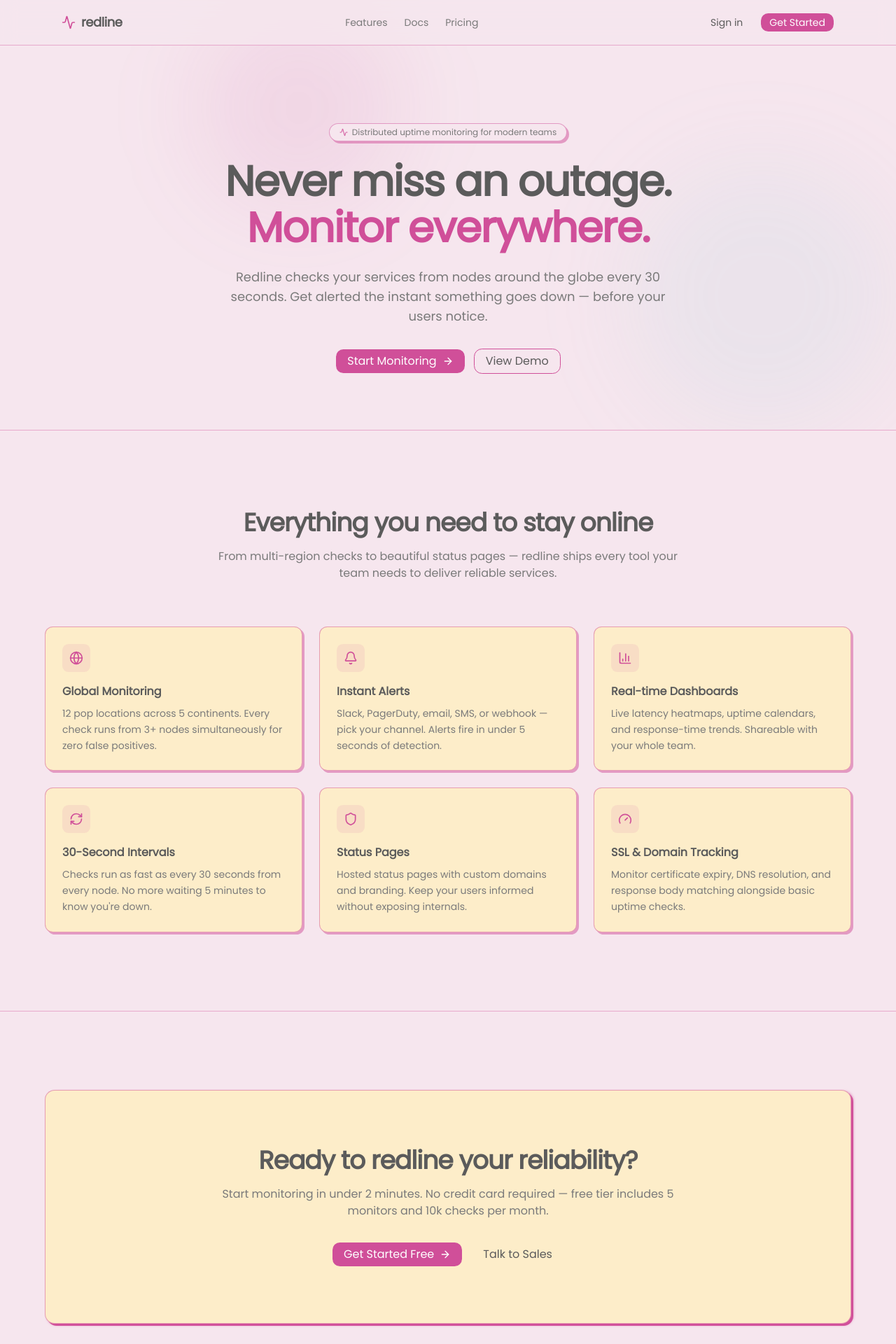
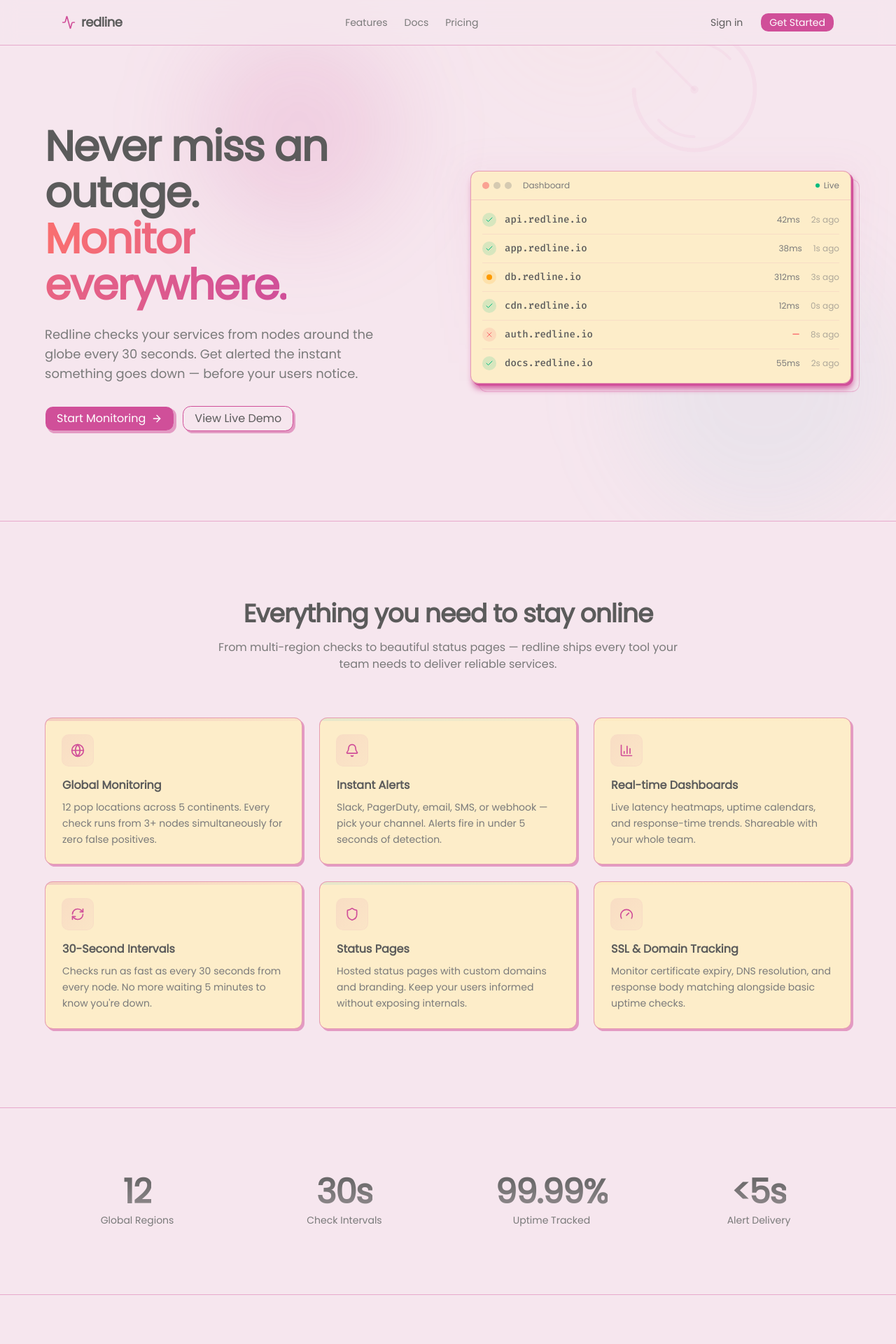
Before and after one commit to shravanasati/redline, a Next.js app in the folder apps/paddock/: page / in a window 1280 px wide. Shown: the top 1920 px of the page at 70% size. Built offline with nearby package versions, Linux system fonts and the light colour scheme.

Commit message:
animate navbar on mobile + improved dseign

```diff
--- a/apps/paddock/app/layout.tsx
+++ b/apps/paddock/app/layout.tsx
@@ -19,7 +19,7 @@ const fontMono = Fira_Code({
 });
 
 export const metadata: Metadata = {
-  title: "redline — Distributed Uptime Monitoring",
+  title: "redline | Distributed Uptime Monitoring",
   description:
     "Monitor your services from nodes across the globe every 30 seconds. Get instant alerts before your users notice.",
 };
--- a/apps/paddock/app/page.tsx
+++ b/apps/paddock/app/page.tsx
@@ -2,6 +2,7 @@ import { Footer } from "@/components/footer";
 import { Cta } from "@/components/landing/cta";
 import { Features } from "@/components/landing/features";
 import { Hero } from "@/components/landing/hero";
+import { Stats } from "@/components/landing/stats";
 import { Navbar } from "@/components/navbar";
 
 export default function Home() {
@@ -11,6 +12,7 @@ export default function Home() {
       <main>
         <Hero />
         <Features />
+        <Stats />
         <Cta />
       </main>
       <Footer />
--- a/apps/paddock/components/landing/cta.tsx
+++ b/apps/paddock/components/landing/cta.tsx
@@ -1,32 +1,43 @@
-import { ArrowRight } from "lucide-react";
+import { Activity, ArrowRight } from "lucide-react";
 import { Button } from "@/components/ui/button";
 
 export function Cta() {
   return (
     <section className="border-t border-border/40 px-4 py-20 sm:px-6 sm:py-28">
       <div className="mx-auto max-w-6xl">
-        <div className="relative overflow-hidden rounded-3xl border border-border/50 bg-card px-6 py-16 shadow-md sm:px-16 sm:py-20">
+        <div className="relative overflow-hidden rounded-3xl border border-border/50 bg-card px-6 py-16 shadow-xl sm:px-16 sm:py-20">
           <div className="pointer-events-none absolute inset-0 -z-10">
-            <div className="absolute -top-24 -right-24 h-64 w-64 rounded-full bg-primary/10 blur-3xl" />
-            <div className="absolute -bottom-24 -left-24 h-64 w-64 rounded-full bg-secondary/10 blur-3xl" />
+            <div className="absolute -top-24 -right-24 h-72 w-72 rounded-full bg-primary/10 blur-3xl" />
+            <div className="absolute -bottom-24 -left-24 h-72 w-72 rounded-full bg-secondary/10 blur-3xl" />
           </div>
 
+          <div className="relative">
             <div className="mx-auto max-w-2xl text-center">
+              <div className="mb-6 inline-flex items-center gap-2 rounded-full border border-border/40 bg-background px-4 py-1.5 text-xs font-medium text-muted-foreground shadow-xs">
+                <Activity className="size-3 text-primary" />
+                Start in under 2 minutes
+              </div>
+
               <h2 className="font-heading text-3xl font-bold tracking-tight sm:text-4xl">
                 Ready to redline your reliability?
               </h2>
               <p className="mt-4 text-muted-foreground">
-              Start monitoring in under 2 minutes. No credit card required —
-              free tier includes 5 monitors and 10k checks per month.
+                No credit card required. Free tier includes 5 monitors and
+                10,000 checks per month.
               </p>
               <div className="mt-8 flex flex-col items-center justify-center gap-3 sm:flex-row">
-              <Button size="lg" className="gap-2 text-base">
+                <Button size="lg" className="gap-2 text-base shadow-xs">
                   Get Started Free
                   <ArrowRight className="size-4" />
                 </Button>
-              <Button variant="ghost" size="lg" className="text-base">
+                {/* <Button
+                  variant="outline"
+                  size="lg"
+                  className="text-base shadow-xs"
+                >
                   Talk to Sales
-              </Button>
+                </Button> */}
+              </div>
             </div>
           </div>
         </div>
--- a/apps/paddock/components/landing/features.tsx
+++ b/apps/paddock/components/landing/features.tsx
@@ -6,36 +6,42 @@ const features = [
     title: "Global Monitoring",
     description:
       "12 pop locations across 5 continents. Every check runs from 3+ nodes simultaneously for zero false positives.",
+    accent: "from-primary/20 to-primary/5",
   },
   {
     icon: Bell,
     title: "Instant Alerts",
     description:
       "Slack, PagerDuty, email, SMS, or webhook — pick your channel. Alerts fire in under 5 seconds of detection.",
+    accent: "from-secondary/20 to-secondary/5",
   },
   {
     icon: BarChart3,
     title: "Real-time Dashboards",
     description:
       "Live latency heatmaps, uptime calendars, and response-time trends. Shareable with your whole team.",
+    accent: "from-accent/20 to-accent/5",
   },
   {
     icon: RefreshCw,
     title: "30-Second Intervals",
     description:
       "Checks run as fast as every 30 seconds from every node. No more waiting 5 minutes to know you're down.",
+    accent: "from-primary/20 to-primary/5",
   },
   {
     icon: Shield,
     title: "Status Pages",
     description:
       "Hosted status pages with custom domains and branding. Keep your users informed without exposing internals.",
+    accent: "from-secondary/20 to-secondary/5",
   },
   {
     icon: Gauge,
     title: "SSL & Domain Tracking",
     description:
       "Monitor certificate expiry, DNS resolution, and response body matching alongside basic uptime checks.",
+    accent: "from-accent/20 to-accent/5",
   },
 ];
 
@@ -62,9 +68,12 @@ export function Features() {
             return (
               <div
                 key={feature.title}
-                className="group rounded-2xl border border-border/50 bg-card p-6 shadow-xs transition-all hover:shadow-md"
+                className="group relative overflow-hidden rounded-2xl border border-border/50 bg-card p-6 shadow-xs transition-all hover:-translate-y-0.5 hover:shadow-lg"
               >
-                <div className="mb-4 flex size-10 items-center justify-center rounded-xl bg-primary/10 text-primary">
+                <div
+                  className={`absolute inset-x-0 top-0 h-1 bg-linear-to-r ${feature.accent}`}
+                />
+                <div className="mb-4 flex size-11 items-center justify-center rounded-xl bg-linear-to-br from-primary/10 to-primary/5 text-primary ring-1 ring-primary/10">
                   <Icon className="size-5" />
                 </div>
                 <h3 className="font-heading font-semibold">{feature.title}</h3>
--- a/apps/paddock/components/landing/hero.tsx
+++ b/apps/paddock/components/landing/hero.tsx
@@ -1,40 +1,158 @@
-import { Activity, ArrowRight } from "lucide-react";
+import { ArrowRight, Check, X } from "lucide-react";
 import { Button } from "@/components/ui/button";
+
+const monitors = [
+  { name: "api.redline.io", status: "up", latency: "42ms", checked: "2s ago" },
+  { name: "app.redline.io", status: "up", latency: "38ms", checked: "1s ago" },
+  {
+    name: "db.redline.io",
+    status: "degraded",
+    latency: "312ms",
+    checked: "3s ago",
+  },
+  { name: "cdn.redline.io", status: "up", latency: "12ms", checked: "0s ago" },
+  { name: "auth.redline.io", status: "down", latency: "—", checked: "8s ago" },
+  { name: "docs.redline.io", status: "up", latency: "55ms", checked: "2s ago" },
+];
+
+function ClockSVG() {
+  return (
+    <svg
+      className="absolute top-8 right-[15%] h-48 w-48 text-primary/5 hidden sm:block"
+      viewBox="0 0 100 100"
+      fill="none"
+      aria-hidden="true"
+    >
+      <path
+        d="M50 5 A45 45 0 1 1 5 50"
+        stroke="currentColor"
+        strokeWidth="3"
+        strokeLinecap="round"
+      />
+      <path
+        d="M50 15 A35 35 0 1 1 15 50"
+        stroke="currentColor"
+        strokeWidth="2"
+        strokeLinecap="round"
+        strokeDasharray="30 80"
+      />
+      <circle cx="50" cy="50" r="3" fill="currentColor" />
+      <line
+        x1="50"
+        y1="50"
+        x2="22"
+        y2="22"
+        stroke="currentColor"
+        strokeWidth="2"
+        strokeLinecap="round"
+      />
+    </svg>
+  );
+}
 
 export function Hero() {
   return (
-    <section className="relative overflow-hidden px-4 pb-20 pt-28 sm:px-6 sm:pt-36 lg:pt-44">
-      <div className="pointer-events-none absolute inset-0 -z-10">
-        <div className="absolute top-1/4 left-1/3 h-72 w-72 -translate-x-1/2 -translate-y-1/2 rounded-full bg-primary/10 blur-3xl" />
+    <section className="relative overflow-hidden px-4 pb-24 pt-28 sm:px-6 sm:pt-36 lg:pb-32 lg:pt-44">
+      <div className="pointer-events-none absolute inset-0 -z-10 select-none">
+        <div className="absolute top-1/4 left-1/3 h-72 w-72 -translate-x-1/2 -translate-y-1/2 rounded-full bg-primary/15 blur-3xl" />
         <div className="absolute right-0 bottom-0 h-96 w-96 rounded-full bg-secondary/10 blur-3xl" />
+        <div className="absolute -top-32 right-1/4 h-64 w-64 rounded-full bg-accent/5 blur-3xl" />
+        <ClockSVG />
       </div>
 
-      <div className="mx-auto max-w-4xl text-center">
-        <div className="mb-6 inline-flex items-center gap-1.5 rounded-full border border-border/50 bg-background px-3.5 py-1 text-xs font-medium text-muted-foreground shadow-xs">
-          <Activity className="size-3 text-primary" />
-          Distributed uptime monitoring for modern teams
-        </div>
-
+      <div className="mx-auto max-w-6xl lg:grid lg:grid-cols-2 lg:items-center lg:gap-16">
+        <div>
           <h1 className="font-heading text-4xl font-bold leading-[1.1] tracking-tight sm:text-5xl lg:text-6xl">
             Never miss an outage.
             <br />
-          <span className="text-primary">Monitor everywhere.</span>
+            <span className="bg-linear-to-r from-destructive to-primary bg-clip-text text-transparent">
+              Monitor everywhere.
+            </span>
           </h1>
 
-        <p className="mx-auto mt-6 max-w-2xl text-base text-muted-foreground sm:text-lg">
+          <p className="mt-6 max-w-lg text-base text-muted-foreground sm:text-lg">
             Redline checks your services from nodes around the globe every 30
             seconds. Get alerted the instant something goes down — before your
             users notice.
           </p>
 
-        <div className="mt-8 flex flex-col items-center justify-center gap-3 sm:flex-row">
-          <Button size="lg" className="gap-2 text-base">
+          <div className="mt-8 flex flex-col gap-3 sm:flex-row">
+            <Button size="lg" className="gap-2 text-base shadow-xs">
               Start Monitoring
               <ArrowRight className="size-4" />
             </Button>
-          <Button variant="outline" size="lg" className="text-base">
-            View Demo
+            <Button variant="outline" size="lg" className="text-base shadow-xs">
+              View Live Demo
             </Button>
+          </div>
+        </div>
+
+        <div className="relative mt-16 lg:mt-0">
+          <div className="absolute -inset-x-4 -inset-y-2 -z-10 rounded-3xl bg-linear-to-b from-primary/5 to-transparent blur-xl" />
+          <div className="rounded-2xl border border-border/50 bg-card shadow-xl">
+            <div className="flex items-center justify-between border-b border-border/20 px-4 py-3">
+              <div className="flex items-center gap-2">
+                <div className="flex gap-1.5">
+                  <div className="size-2.5 rounded-full bg-destructive/60" />
+                  <div className="size-2.5 rounded-full bg-muted-foreground/30" />
+                  <div className="size-2.5 rounded-full bg-muted-foreground/30" />
+                </div>
+                <span className="ml-2 text-xs font-medium text-muted-foreground">
+                  Dashboard
+                </span>
+              </div>
+              <div className="flex items-center gap-1.5 text-xs text-muted-foreground">
+                <span className="inline-block size-1.5 rounded-full bg-emerald-500 animate-pulse" />
+                Live
+              </div>
+            </div>
+
+            <div className="divide-y divide-border/10 px-4 py-2">
+              {monitors.map((monitor) => (
+                <div
+                  key={monitor.name}
+                  className="flex items-center justify-between py-2.5"
+                >
+                  <div className="flex items-center gap-3 min-w-0">
+                    <div className="shrink-0">
+                      {monitor.status === "up" ? (
+                        <span className="flex size-5 items-center justify-center rounded-full bg-emerald-500/15">
+                          <Check className="size-3 text-emerald-500" />
+                        </span>
+                      ) : monitor.status === "degraded" ? (
+                        <span className="flex size-5 items-center justify-center rounded-full bg-amber-500/15">
+                          <span className="size-2 rounded-full bg-amber-500 animate-pulse" />
+                        </span>
+                      ) : (
+                        <span className="flex size-5 items-center justify-center rounded-full bg-destructive/15">
+                          <X className="size-3 text-destructive" />
+                        </span>
+                      )}
+                    </div>
+                    <code className="truncate text-sm font-medium">
+                      {monitor.name}
+                    </code>
+                  </div>
+                  <div className="flex items-center gap-4 shrink-0 ml-4">
+                    <span
+                      className={`text-xs tabular-nums ${
+                        monitor.status === "down"
+                          ? "font-semibold text-destructive"
+                          : "text-muted-foreground"
+                      }`}
+                    >
+                      {monitor.latency}
+                    </span>
+                    <span className="hidden text-xs text-muted-foreground/60 sm:inline">
+                      {monitor.checked}
+                    </span>
+                  </div>
+                </div>
+              ))}
+            </div>
+          </div>
+
+          <div className="absolute -bottom-3 -right-3 -z-10 size-full rounded-2xl border border-border/30 bg-background/50" />
         </div>
       </div>
     </section>
--- /dev/null
+++ b/apps/paddock/components/landing/stats.tsx
@@ -0,0 +1,29 @@
+const stats = [
+  { value: "12", label: "Global Regions" },
+  { value: "30s", label: "Check Intervals" },
+  { value: "99.99%", label: "Uptime Tracked" },
+  { value: "<5s", label: "Alert Delivery" },
+];
+
+export function Stats() {
+  return (
+    <section className="border-t border-border/40 px-4 py-20 sm:px-6 sm:py-24">
+      <div className="mx-auto max-w-6xl">
+        <div className="grid grid-cols-2 gap-8 sm:grid-cols-4">
+          {stats.map((stat) => (
+            <div key={stat.label} className="text-center">
+              <div className="font-heading text-4xl font-bold tracking-tight sm:text-5xl">
+                <span className="bg-linear-to-b from-foreground to-foreground/60 bg-clip-text text-transparent">
+                  {stat.value}
+                </span>
+              </div>
+              <div className="mt-1.5 text-sm font-medium text-muted-foreground">
+                {stat.label}
+              </div>
+            </div>
+          ))}
+        </div>
+      </div>
+    </section>
+  );
+}
--- a/apps/paddock/package.json
+++ b/apps/paddock/package.json
@@ -13,6 +13,7 @@
     "class-variance-authority": "^0.7.1",
     "clsx": "^2.1.1",
     "lucide-react": "^1.18.0",
+    "motion": "^12.40.0",
     "next": "16.2.9",
     "radix-ui": "^1.5.0",
     "react": "19.2.4",
```
Also changed, not shown: apps/paddock/components/footer.tsx (+6 -6 lines), apps/paddock/components/navbar.tsx (+17 -2 lines), 1 other file (tests, documents, lock files or other folders). Lines whose indentation alone changed are shown as unchanged.
